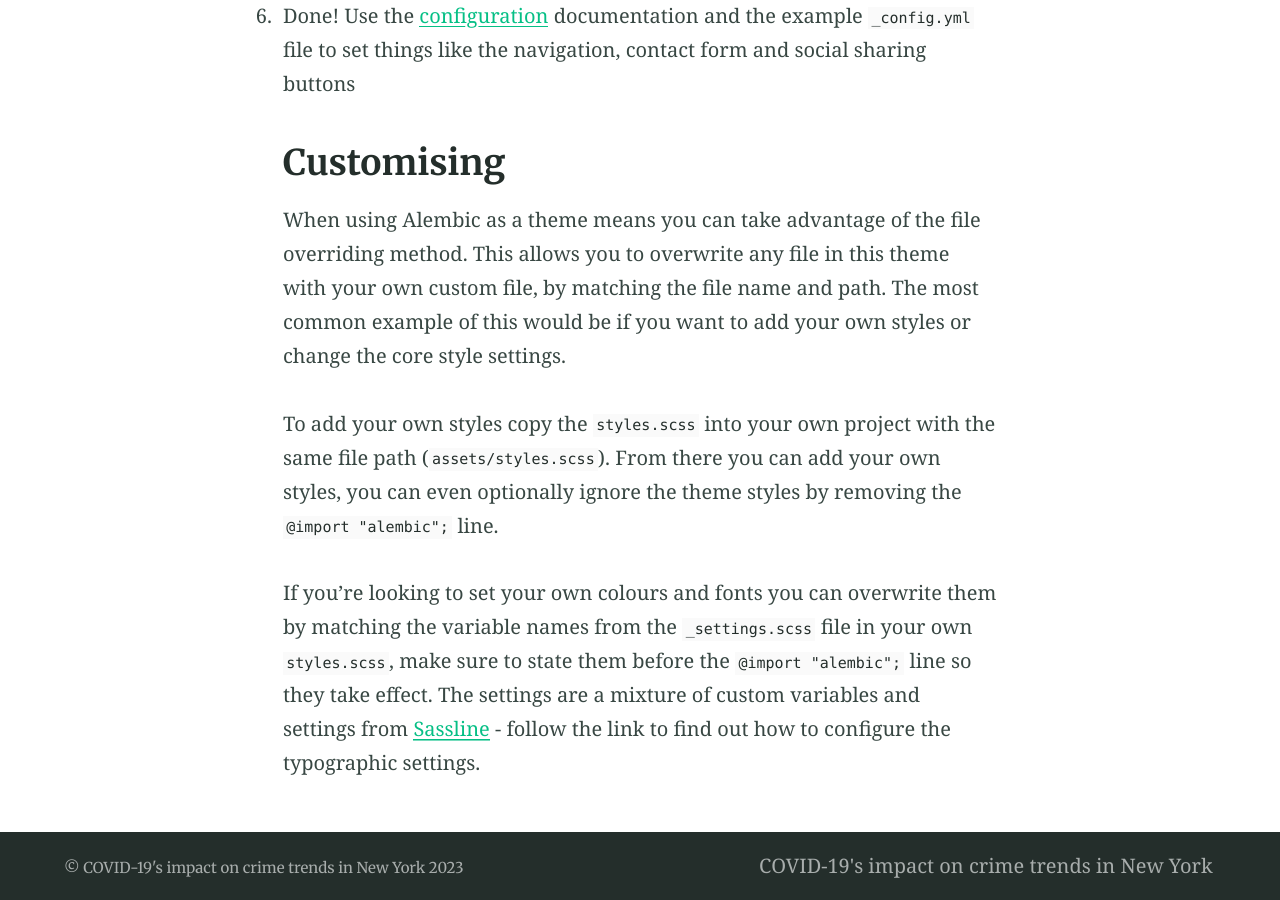
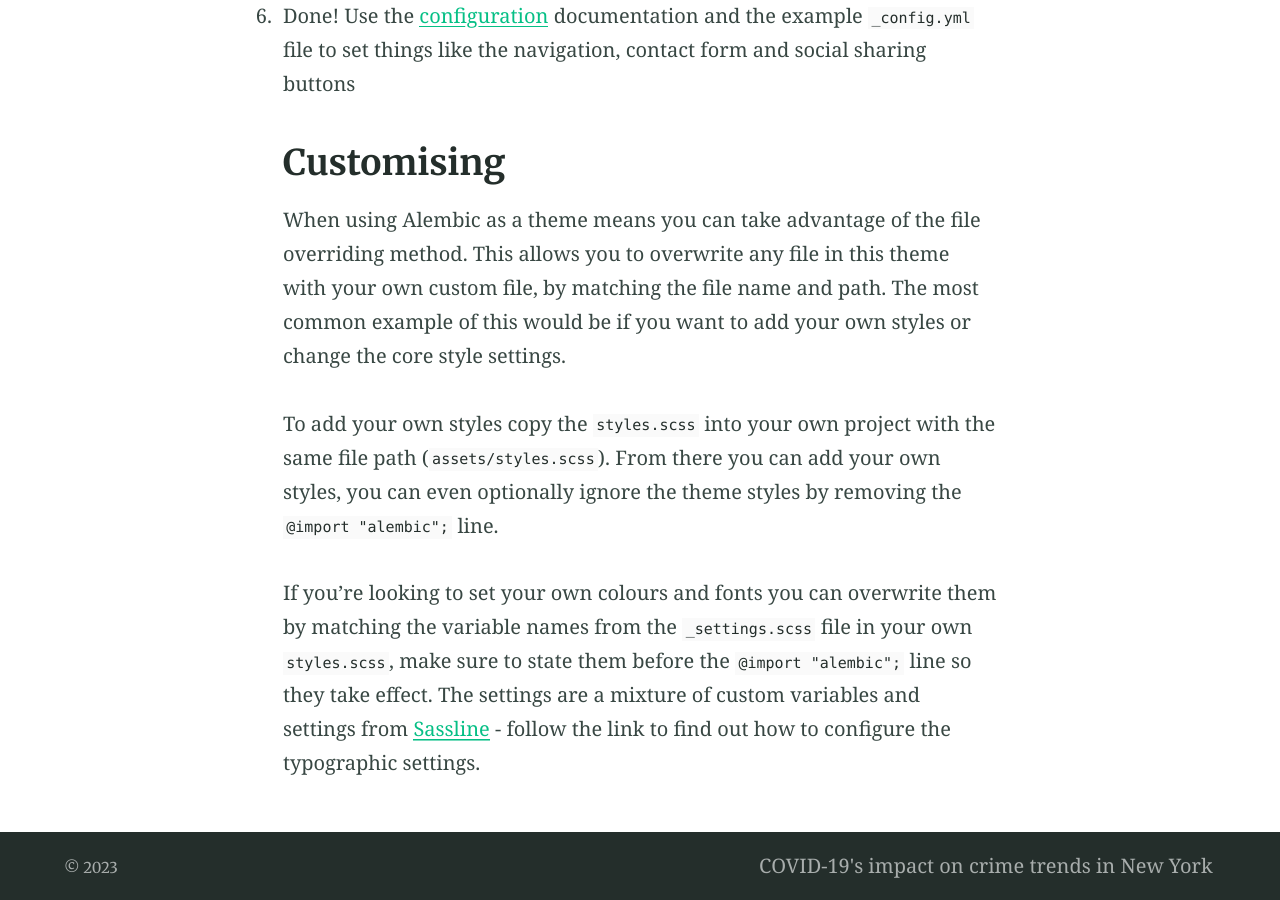
Before and after one commit to Sdataanalyse/Sdataanalyse.github.io, a Jekyll site: the page built from index.md, in a window 1280 px wide and 900 px high, scrolled down 11954 px. Built offline with Jekyll 4.4.1, drawn with Linux system fonts in a browser that asks for light colours.

Commit message:
Update _config.yml

```diff
--- a/_config.yml
+++ b/_config.yml
@@ -88,7 +88,7 @@
 # 7. Site settings
 encoding: utf-8 # Make sure the encoding is right
 lang: en-GB # Set the site language
-title: "COVID-19's impact on crime trends in New York" # Site name or title, also used in jekyll-seo-tag
+title: " " # Site name or title, also used in jekyll-seo-tag
 logo: "/assets/logos/newyork.png" # Site logo, also used in jekyll-seo-tag
 description: "Beskrivelse af projektet" # Site description and default description, also used in jekyll-seo-tag
 url: "https://sdataanalyse.github.io/" #https://alembic.darn.es Site url, also used in jekyll-seo-tag
```
